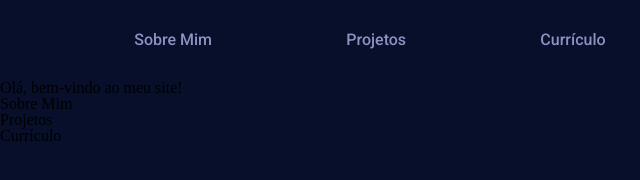
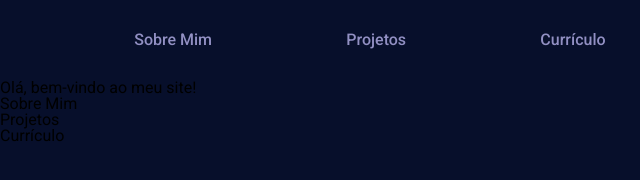
Before and after one commit to ViniCellist/Vinicius-Website, a plain HTML site: page index.html in a window 1280 px wide. Shown: the full height of the page, 0-640 px from the left. Drawn offline with Linux system fonts and the light colour scheme.

Commit message:
style: font family

```diff
--- a/styles/style.css
+++ b/styles/style.css
@@ -9,4 +9,5 @@ body {
     width: 100vw;
     height: 100vh;
     background: var(--bg-color);
+    font-family: var(--fontRoboto);
 }
```
